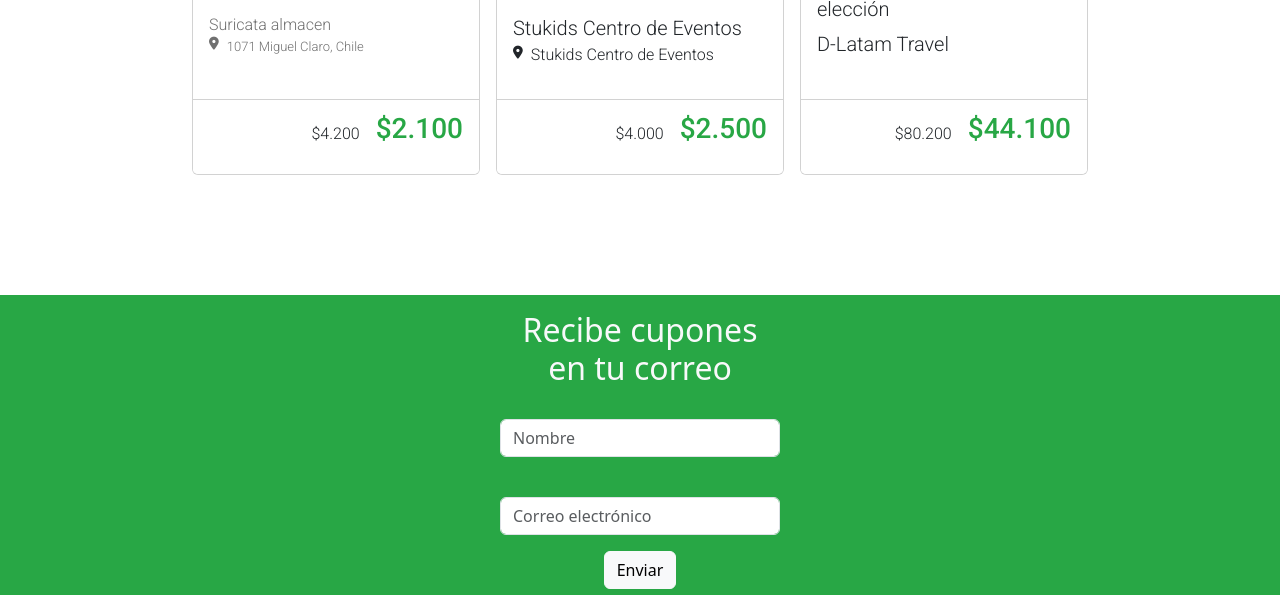
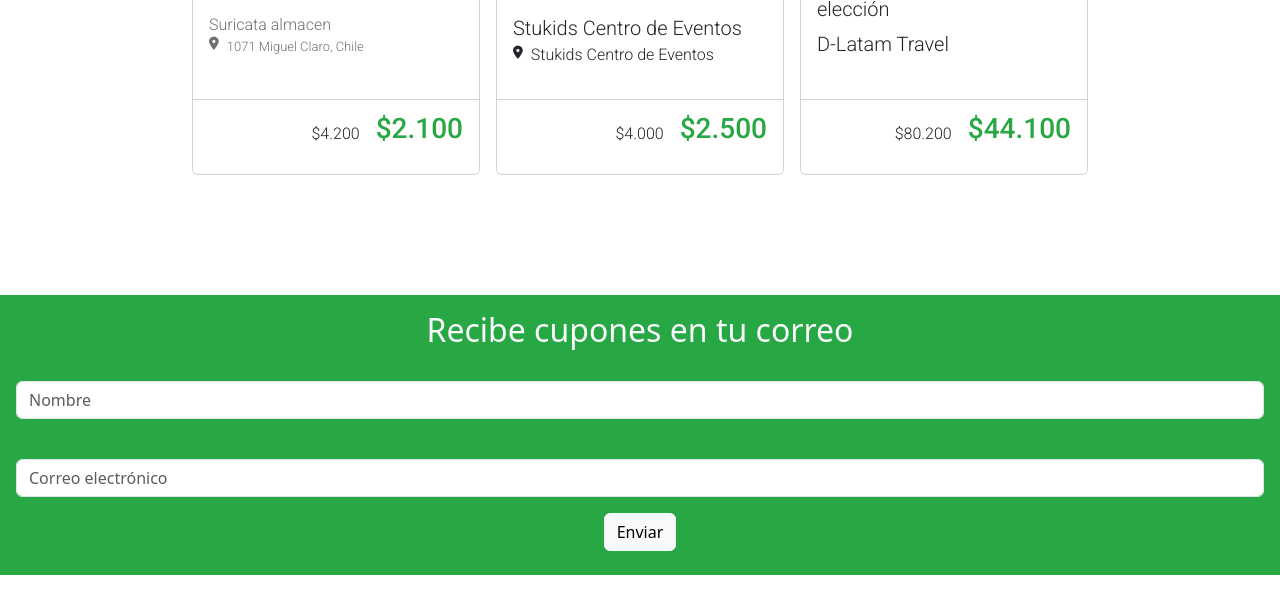
Before and after one commit to Lisuey/cuppon, a plain HTML site: page index.html in a window 1280 px wide. Shown: the part 797-1392 px from the top of the page. Drawn offline with nearby package versions, Linux system fonts and the light colour scheme.

Commit message:
cambio formato formulario

```diff
--- a/assets/css/style.css
+++ b/assets/css/style.css
@@ -80,7 +80,7 @@ div img {
 
 .form {
   background-color: #28a745;
-  padding: 25px 500px;
+  /*padding: 25px 500px;*/
 }
 
 footer {
--- a/index.html
+++ b/index.html
@@ -188,7 +188,7 @@
         </div>
     </main>
     <form class="pt-4">
-        <div class="form pt-3 ">
+        <div class="form pt-3 px-3">
             <h2 class="text-center text-light"> Recibe cupones en tu correo</h2>
             <div class="mb-3">
                 <label for="disabledTextInput" class="form-label"></label>
```
